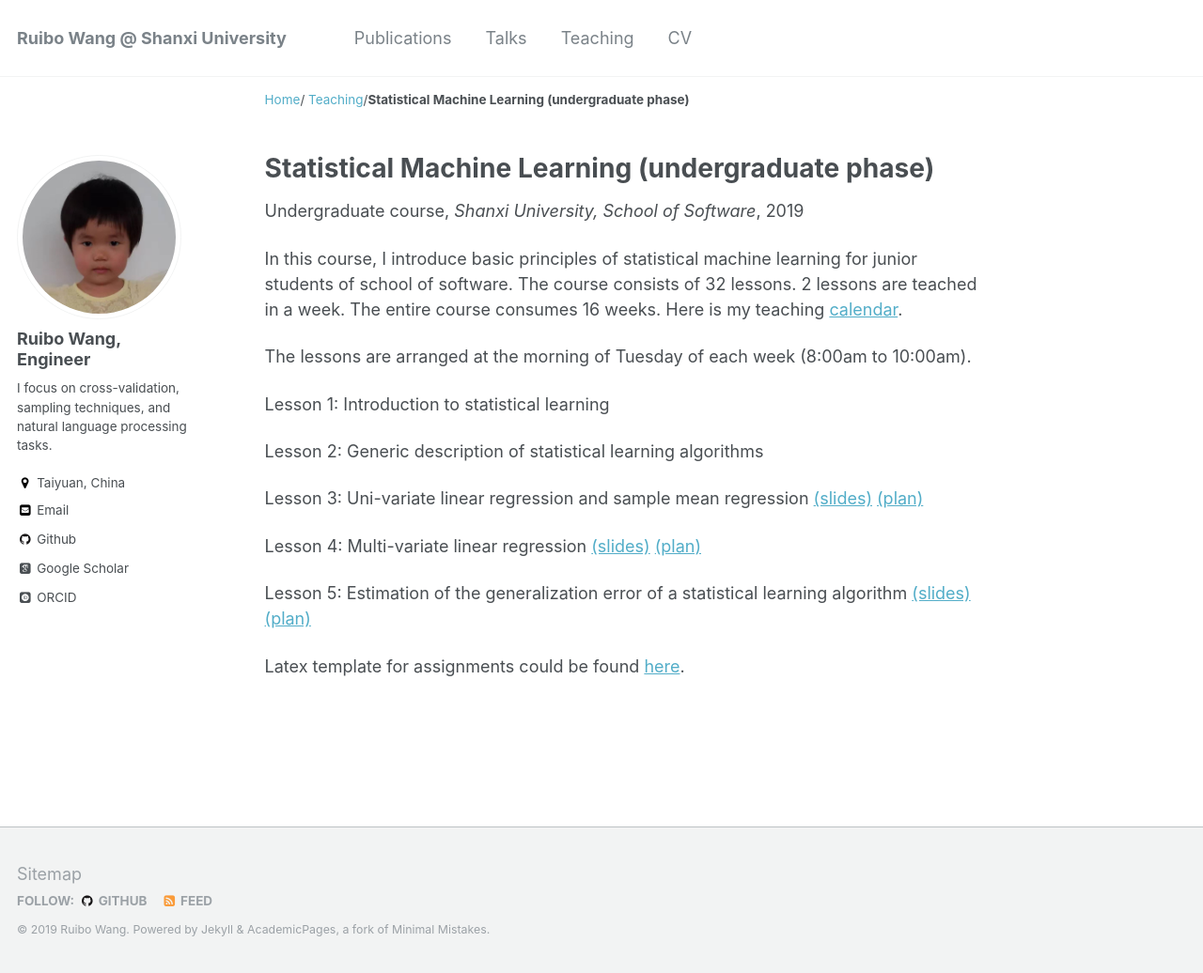
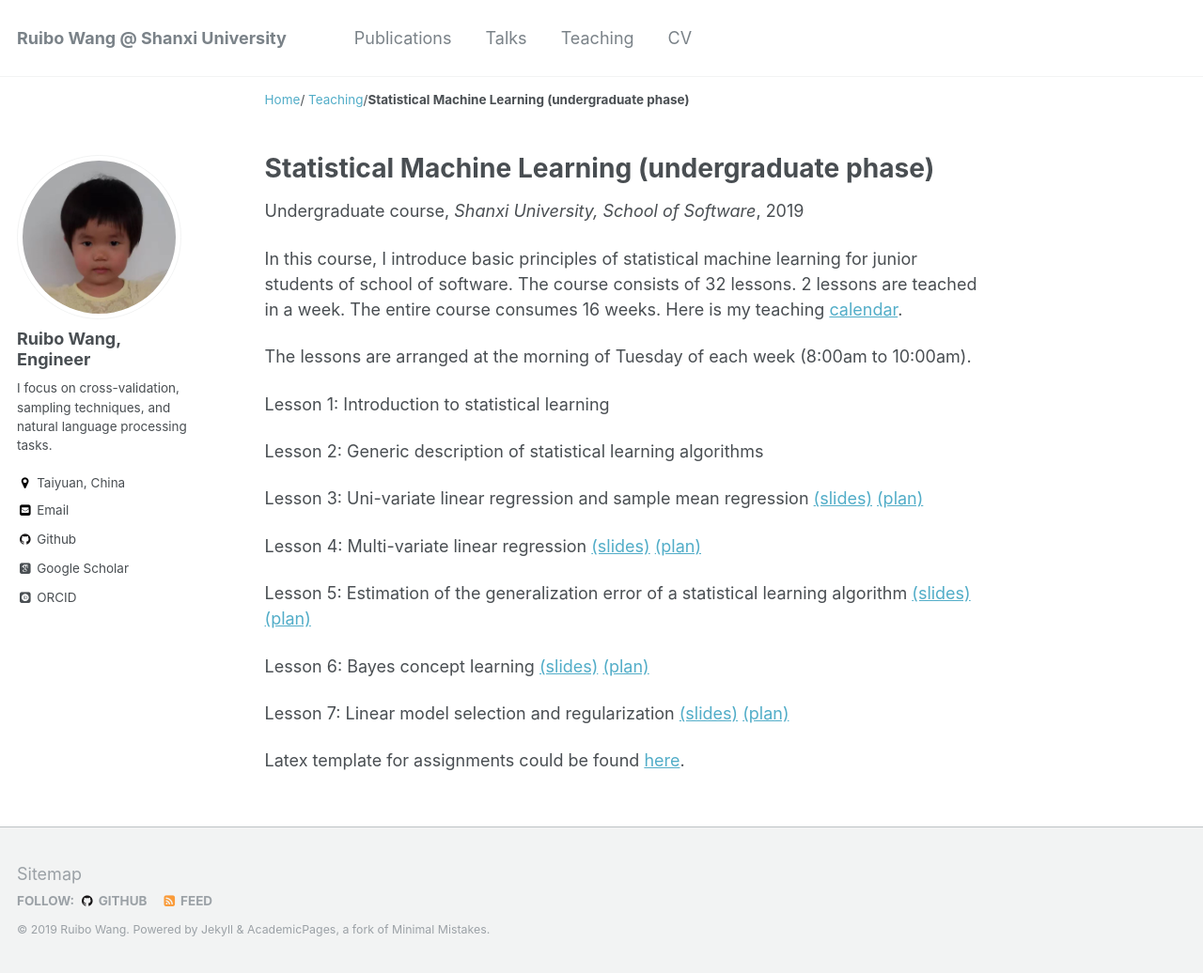
Before and after one commit to RamboWANG/RamboWANG.github.io, a Jekyll site: the page built from _teaching/2019-autumn-teaching-sml.md, in a window 1280 px wide and 1036 px high. Shown: the whole window at 94% size. Built offline with Jekyll 4.4.1, drawn with Linux system fonts in a browser that asks for light colours; some web fonts are replaced.

Commit message:
add lecture 7

```diff
--- a/_teaching/2019-autumn-teaching-sml.md
+++ b/_teaching/2019-autumn-teaching-sml.md
@@ -23,4 +23,8 @@ Lesson 4: Multi-variate linear regression [(slides)](https://rambowang.github.io
 
 Lesson 5: Estimation of the generalization error of a statistical learning algorithm [(slides)](https://rambowang.github.io/files/2019SEStatLearn/slides5.pdf) [(plan)](https://rambowang.github.io/files/2019SEStatLearn/teachplan5.pdf)
 
+Lesson 6: Bayes concept learning [(slides)](https://rambowang.github.io/files/2019SEStatLearn/slides6.pdf) [(plan)](https://rambowang.github.io/files/2019SEStatLearn/teachplan6.pdf)
+
+Lesson 7: Linear model selection and regularization [(slides)](https://rambowang.github.io/files/2019SEStatLearn/slides7.pdf) [(plan)](https://rambowang.github.io/files/2019SEStatLearn/teachplan7.pdf)
+
 Latex template for assignments could be found [here](https://rambowang.github.io/files/2019SEStatLearn/assignment_template.zip).
```
Also changed, not shown: 2 other files.
